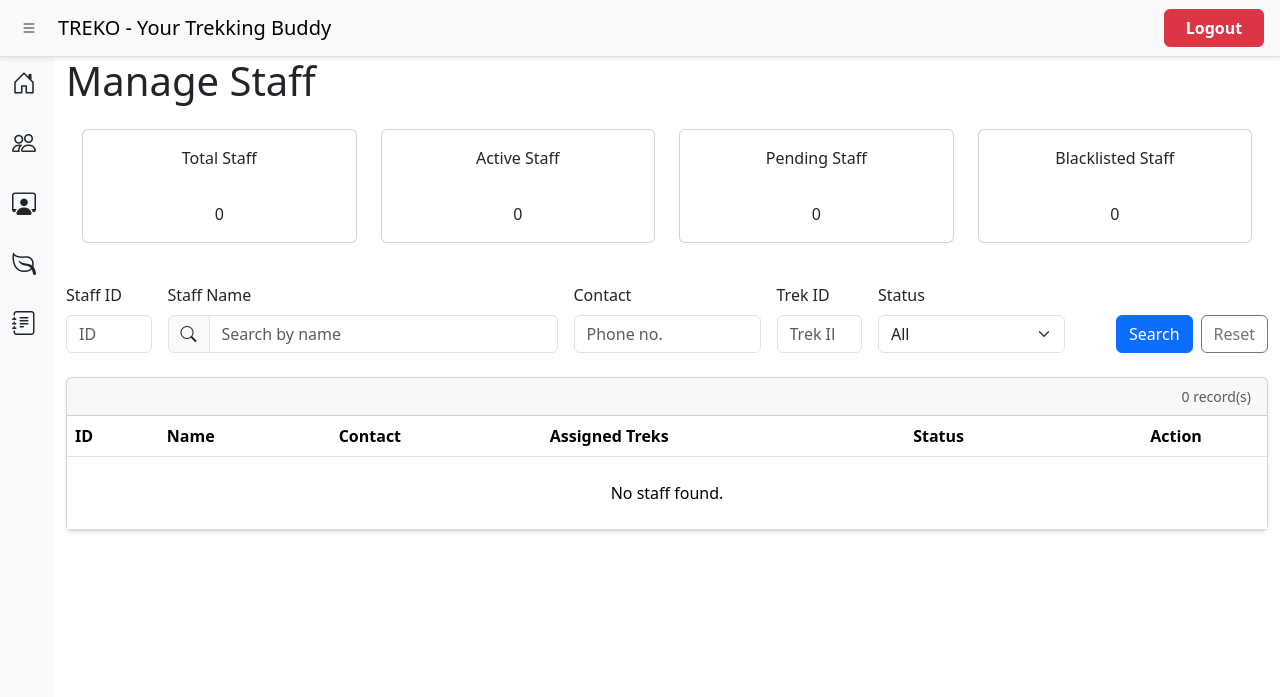
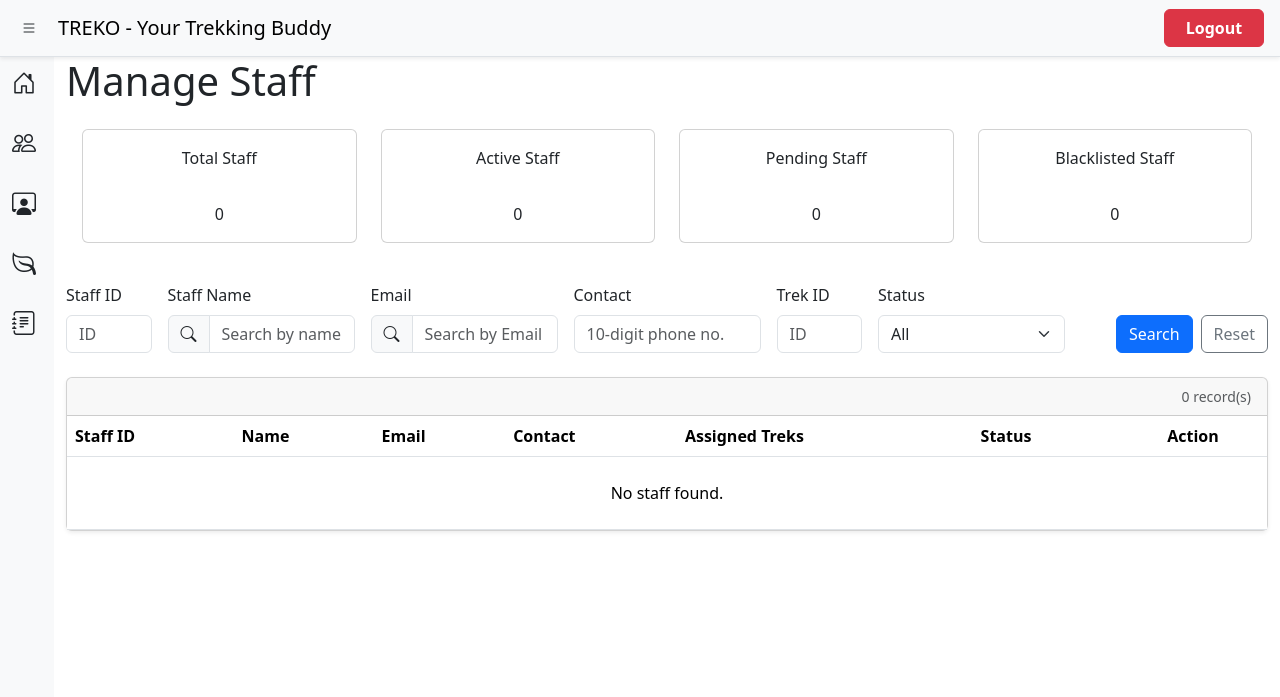
Before and after one commit to vini-cyberpunk/trekking-management-system_23f3002456, a Flask app: page /admin/staff in a window 1280 px wide. Shown: the top 697 px of the page. Run offline with Flask 3, Linux system fonts and the light colour scheme; the visitor is signed in with stand-in values (Sample User, id 1); data comes from the database, SQL or seed files in the repository; data that the repository does not hold is empty; parts of the project's set-up code (start-up, migrations or seed data) failed here and were passed over.

Commit message:
improved admin page UI/UX

```diff
--- a/app/templates/admin/dashboard.html
+++ b/app/templates/admin/dashboard.html
@@ -271,7 +271,6 @@ Dashboard
 					<thead>
 						<tr>
 
-							<th scope="col"> Trek ID </th>
 							<th scope="col"> Trek Name </th>
 							<th scope="col"> Location </th>
 							<th scope="col"> Staff </th>
@@ -290,7 +289,6 @@ Dashboard
 							{% for trek in recent_treks %}
 							<tr>
 
-								<td>{{ trek.trek_id }}</td>
 								<td>{{ trek.trek_name }}</td>
 								<td>{{ trek.trek_location }}</td>
 								<td>
--- a/app/templates/admin/staff.html
+++ b/app/templates/admin/staff.html
@@ -92,7 +92,7 @@ Manage Staff
 		</div>
 
 
-		<div class="col-lg-4">
+		<div class="col-lg-2">
 			<label class="form-label">Staff Name</label>
 
 			<div class="input-group">
@@ -110,14 +110,33 @@ Manage Staff
 		</div>
 
 		<div class="col-lg-2">
+			<label class="form-label">Email</label>
+
+			<div class="input-group">
+				<span class="input-group-text">
+				    <i class="bi bi-search"></i>
+				</span>
+
+				<input
+				    type="text"
+				    class="form-control"
+				    name="email"
+				    value="{{ request.args.get('email', '') }}"
+				    placeholder="Search by Email">
+			</div>
+		</div>
+
+		<div class="col-lg-2">
 			<label class="form-label">Contact</label>
 
 			<input
-				type="text"
+				type="tel"
 				class="form-control"
 				name="staff_contact"
 				value="{{ request.args.get('staff_contact', '') }}"
-				placeholder="Phone no.">
+				pattern="[0-9]{10}"
+				maxlength="10"
+				placeholder="10-digit phone no.">
 		</div>
 
 		<div class="col-lg-1">
@@ -128,7 +147,7 @@ Manage Staff
 				class="form-control"
 				name="trek_id"
 				value="{{ request.args.get('trek_id', '') }}"
-				placeholder="Trek ID">
+				placeholder="ID">
 		</div>
 
 		<div class="col-lg-2">
@@ -143,7 +162,7 @@ Manage Staff
 		</div>
 
 		<div class="col-lg-2">
-			<div class="d-flex gap-2 justify-content-end">
+			<div class="ms-auto gap-2 d-flex justify-content-end">
 
 				<button type="submit" class="btn btn-primary">
 				    Search
@@ -174,8 +193,9 @@ Manage Staff
 
 		    <thead>
 		        <tr>
-		            <th scope="col">ID</th>
+		            <th scope="col">Staff ID</th>
 		            <th scope="col">Name</th>
+		            <th scope="col">Email</th>
 		            <th scope="col">Contact</th>
 		            <th scope="col">Assigned Treks</th>
 		            <th scope="col">Status</th>
@@ -193,35 +213,87 @@ Manage Staff
 
 		            <td>{{ s.staff_name }}</td>
 
-		            <td>{{ s.staff_contact }}</td>
+		            <td>{{ s.login.email }}</td>
 
-		            <td>{{ s.assigned_treks }}</td>
+		            <td>{{ s.staff_contact if s.staff_contact else None }}</td>
+
+		            <td>
+		            {% for trek in s.assigned_trek %}
+
+		            	{{ trek.trek_name }}{% if not loop.last %}, {% endif %}
+
+		            {% else %}
+
+		            None
+
+		            {% endfor %}
+		            </td>
 
 		            <td>
 
-		                <span class="badge {% if s.status=='active' %} text-bg-success {% else %} text-bg-secondary {% endif %}">
-		                    {{ s.status }}
-		                </span>
+		            	{% if s.status == "pending" %}
+
+		            	{{ s.status }}
+
+		            	{% else %}
+
+		            	<form class="d-flex justify-content-between" method="POST" action="{{ url_for('admin.update_staff_status', staff_id = s.staff_id) }}">
+
+		            		<select class="form-select form-select-sm" name="status">
+
+		            			<option value="active" {% if s.status == "active" %}selected{% endif %}>
+		            				Active
+		            			</option>
+
+		            			<option value="inactive" {% if s.status == "inactive" %}selected{% endif %}>
+		            				Inactive
+		            			</option>
+
+		            		</select>
+
+		            		<button class="btn" title="Save Status">
+		            			<i class="bi bi-floppy"></i>
+		            		</button>
+
+		            		<input type="hidden" name="next" value="{{ url_for('admin.staff') }}">
+
+						</form>
+
+						{% endif %}
 
 		            </td>
 
 		            <td>
 
-		                <div class="d-flex justify-content-center gap-2">
+		            	{% if s.status == "pending" %}
 
-		                    <button
-		                        class="btn btn-sm btn-outline-primary"
-		                        title="Edit">
-		                        <i class="bi bi-pencil-square"></i>
-		                    </button>
+		            	<form class="d-flex justify-content-center" method="POST" action="{{ url_for('admin.update_staff_status', staff_id = s.staff_id) }}">
 
-		                    <button
-		                        class="btn btn-sm btn-outline-danger"
-		                        title="Delete">
+		            		<input type="hidden" name="next" value="{{ url_for('admin.staff') }}">
+
+		            		<button class="btn btn-success" name="action" value="approve">
+		            			Approve
+		            		</button>
+
+		            		<button class="btn btn-danger" name="action" value="reject">
+		            			Reject
+		            		</button>
+
+						</form>
+
+						{% else %}
+
+						<form class="d-flex justify-content-center" method="POST" action="{{ url_for('admin.delete_staff', staff_id = s.staff_id) }}">
+
+		                    <button class="btn btn-sm btn-outline-danger" title="Delete">
 		                        <i class="bi bi-trash"></i>
 		                    </button>
 
-		                </div>
+		                    <input type="hidden" name="next" value="{{ url_for('admin.staff') }}">
+
+		                </form>
+
+		                {% endif %}
 
 		            </td>
 
@@ -231,7 +303,7 @@ Manage Staff
 
 		        <tr>
 
-		            <td colspan="7" class="text-center py-4">
+		            <td colspan="12" class="text-center py-4">
 		                No staff found.
 		            </td>
 
--- a/app/templates/admin/users.html
+++ b/app/templates/admin/users.html
@@ -133,7 +133,7 @@ Manage Users
 		</div>
 
 		<div class="col-lg-2">
-			<div class="d-flex gap-2 justify-content-end">
+			<div class="ms-auto d-flex gap-2 justify-content-end">
 
 				<button type="submit" class="btn btn-primary">
 				    Search
```
